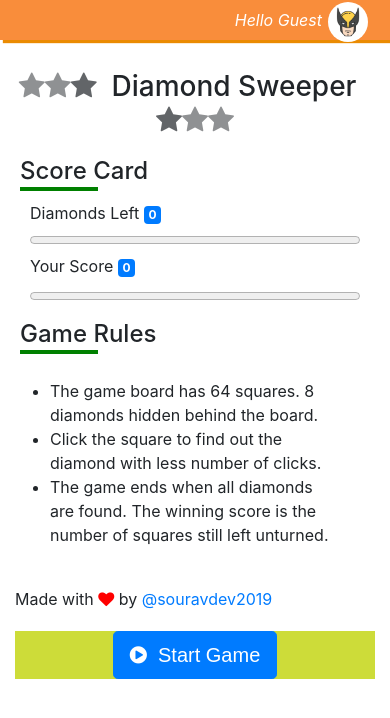
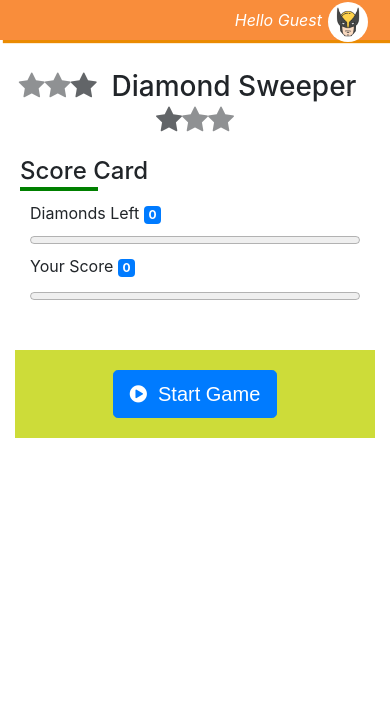
Before and after one commit to oksourav/diamond-sweeper, a React (Create React App) app: page / in a window 390 px wide. Shown: the top 718 px of the page. Built offline with nearby package versions, Linux system fonts and the light colour scheme.

Commit message:
mobile layout change

```diff
--- a/src/App.css
+++ b/src/App.css
@@ -264,3 +264,17 @@ progress {
   top: 50%;
   transform: translateY(-50%);
 }
+
+@media only screen and (max-width: 761px) {
+  .game-rules {
+    display: none;
+  }
+
+  footer {
+    display: none;
+  }
+
+  .plus {
+    padding: 20px 0;
+  }
+}
--- a/src/Components/LeftSide.jsx
+++ b/src/Components/LeftSide.jsx
@@ -15,6 +15,7 @@ const LeftSide = props => {
         <i className="fa fa-star opacity-medium" />
       </h3>
       <div className="rules-container">
+        <div className="score-card">
           <h4 className="rules-heading">Score Card</h4>
           <blockquote>
             <div className="diamonds-left-container">
@@ -29,7 +30,9 @@ const LeftSide = props => {
               </div>
               <label>
                 Your Score{" "}
-              <span className="badge badge-primary">{showScore.yourScore}</span>
+                <span className="badge badge-primary">
+                  {showScore.yourScore}
+                </span>
               </label>
               <div>
                 <progress
@@ -40,11 +43,14 @@ const LeftSide = props => {
               </div>
             </div>
           </blockquote>
+        </div>
+        <div className="game-rules">
           <h4 className="rules-heading">Game Rules</h4>
           <blockquote>
             <ul className="rules-content">
               <li>
-              The game board has 64 squares. 8 diamonds hidden behind the board.
+                The game board has 64 squares. 8 diamonds hidden behind the
+                board.
               </li>
               <li>
                 Click the square to find out the diamond with less number of
@@ -56,6 +62,7 @@ const LeftSide = props => {
               </li>
             </ul>
           </blockquote>
+        </div>
       </div>
       <footer>
         Made with <span className="fa fa-heart love" /> by{" "}
```
Lines whose indentation alone changed are shown as unchanged.
